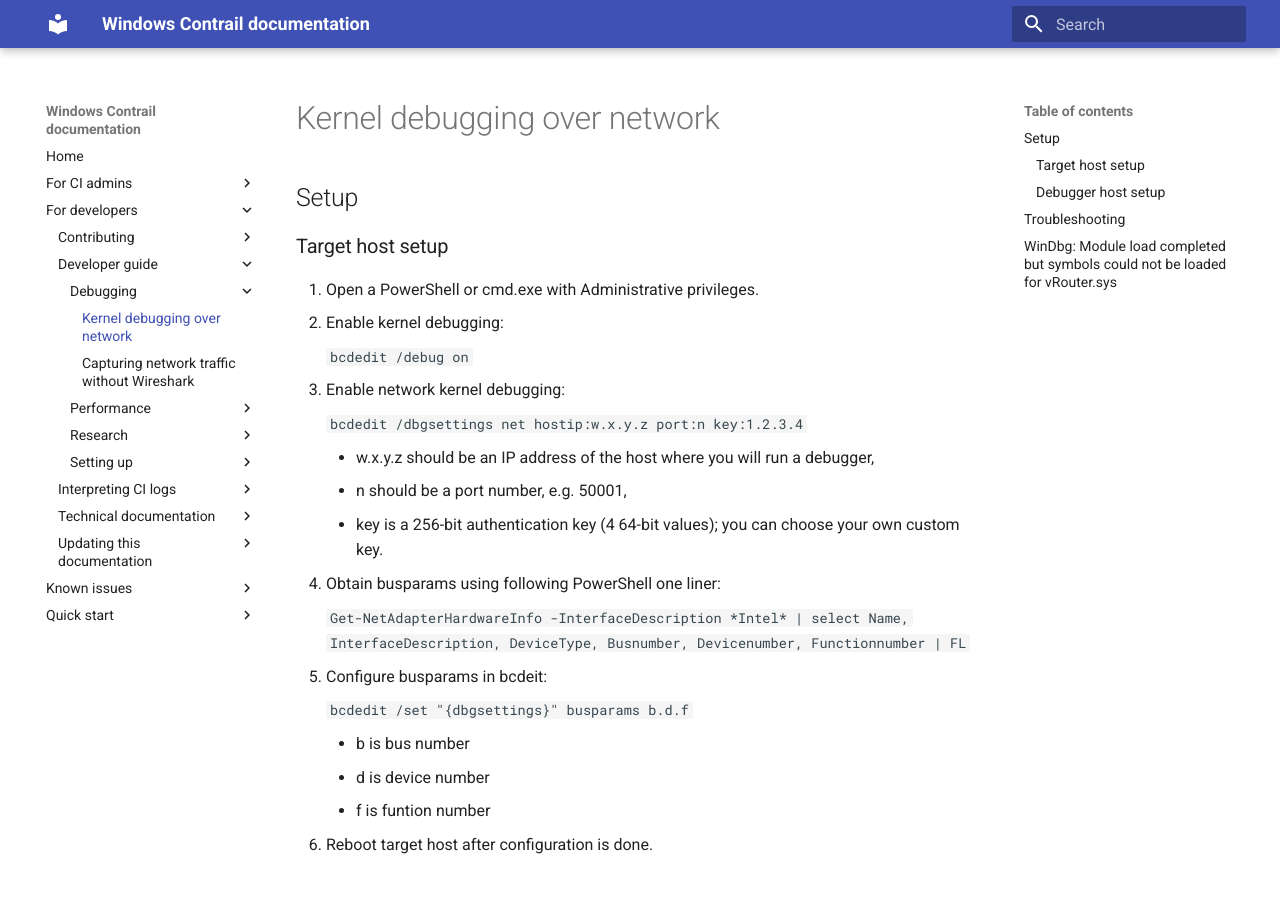
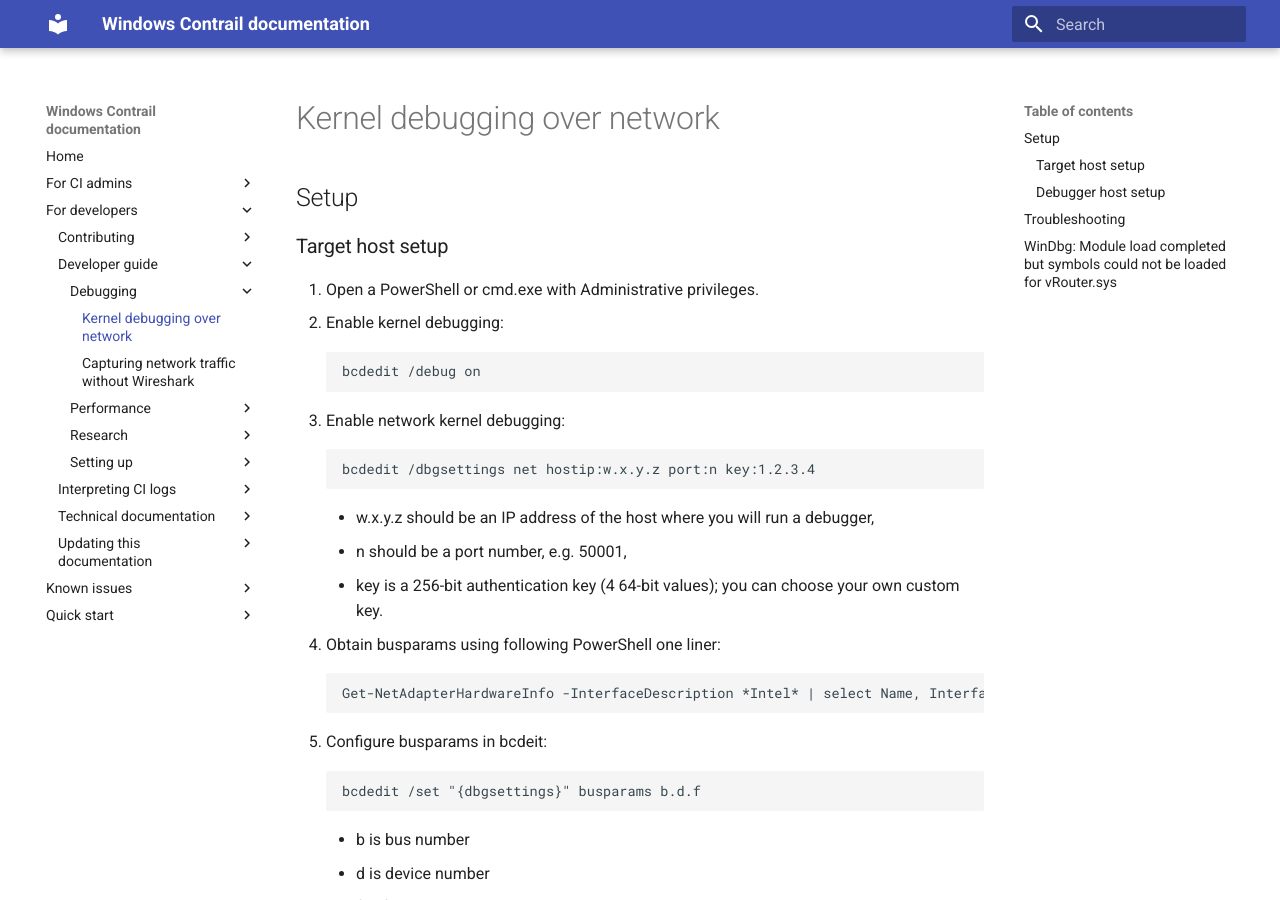
Before and after one commit to piotr-szuberski/contrail-windows-docs, an MkDocs documentation site: the page built from doc/For developers/Developer guide/Debugging/Kernel_Debugging.md, in a window 1280 px wide and 900 px high. Built offline with MkDocs 1.6.1 and Material for MkDocs 9.7.7, drawn with Linux system fonts in a browser that asks for light colours.

Commit message:
Fix commands in code snippets (#106)

````diff
--- a/doc/For developers/Developer guide/Debugging/Kernel_Debugging.md
+++ b/doc/For developers/Developer guide/Debugging/Kernel_Debugging.md
@@ -7,15 +7,11 @@
 1. Open a PowerShell or cmd.exe with Administrative privileges.
 2. Enable kernel debugging:
 
-    ```
-    bcdedit /debug on
-    ```
+        bcdedit /debug on
 
 3. Enable network kernel debugging:
 
-    ```
-    bcdedit /dbgsettings net hostip:w.x.y.z port:n key:1.2.3.4
-    ```
+        bcdedit /dbgsettings net hostip:w.x.y.z port:n key:1.2.3.4
 
     * w.x.y.z should be an IP address of the host where you will run a debugger,
     * n should be a port number, e.g. 50001,
@@ -24,15 +20,11 @@
 
 4. Obtain busparams using following PowerShell one liner:
 
-    ```
-    Get-NetAdapterHardwareInfo -InterfaceDescription *Intel* | select Name, InterfaceDescription, DeviceType, Busnumber, Devicenumber, Functionnumber | FL
-    ```
+        Get-NetAdapterHardwareInfo -InterfaceDescription *Intel* | select Name, InterfaceDescription, DeviceType, Busnumber, Devicenumber, Functionnumber | FL
 
 5. Configure busparams in bcdeit:
 
-    ```
-    bcdedit /set "{dbgsettings}" busparams b.d.f
-    ```
+        bcdedit /set "{dbgsettings}" busparams b.d.f
 
     * b is bus number
     * d is device number
````
Also changed, not shown: doc/For developers/Developer guide/Debugging/Network_Monitor.md (+3 -6 lines).
